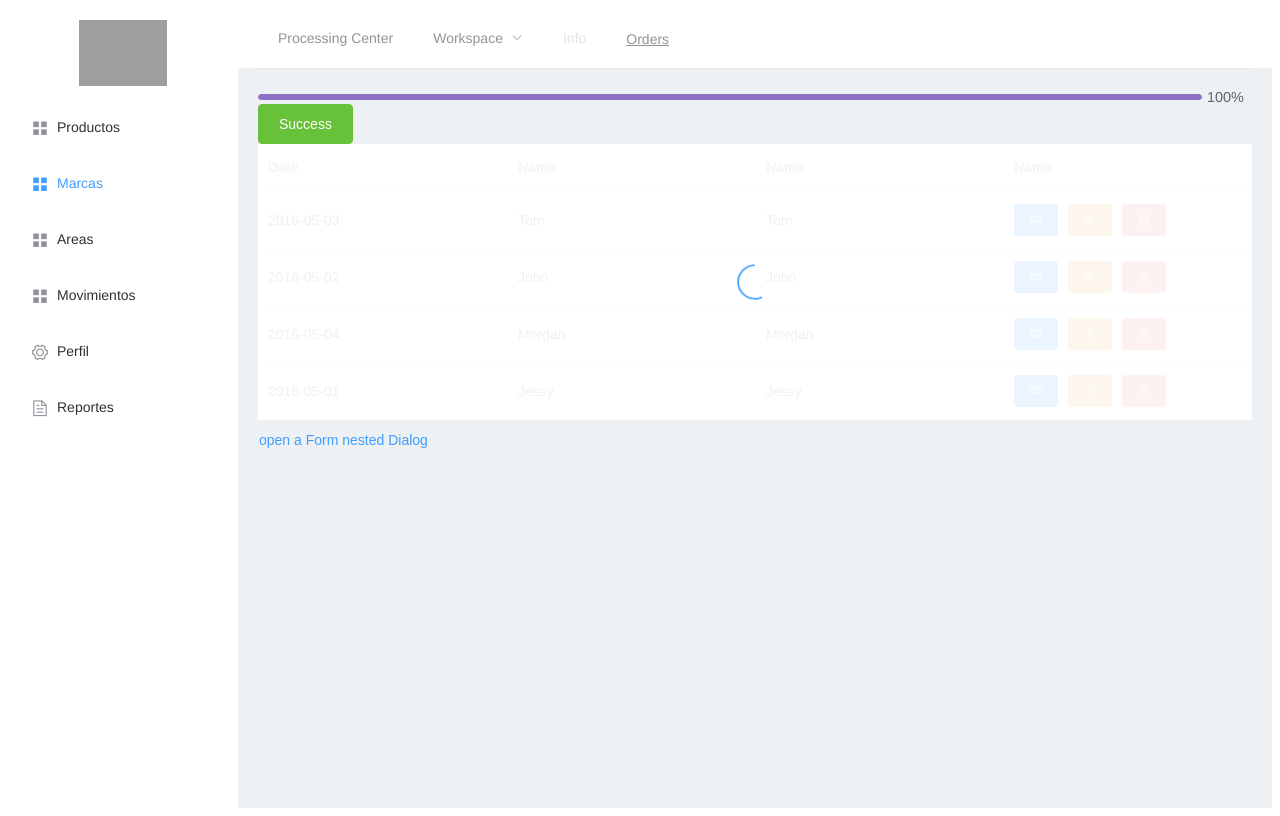
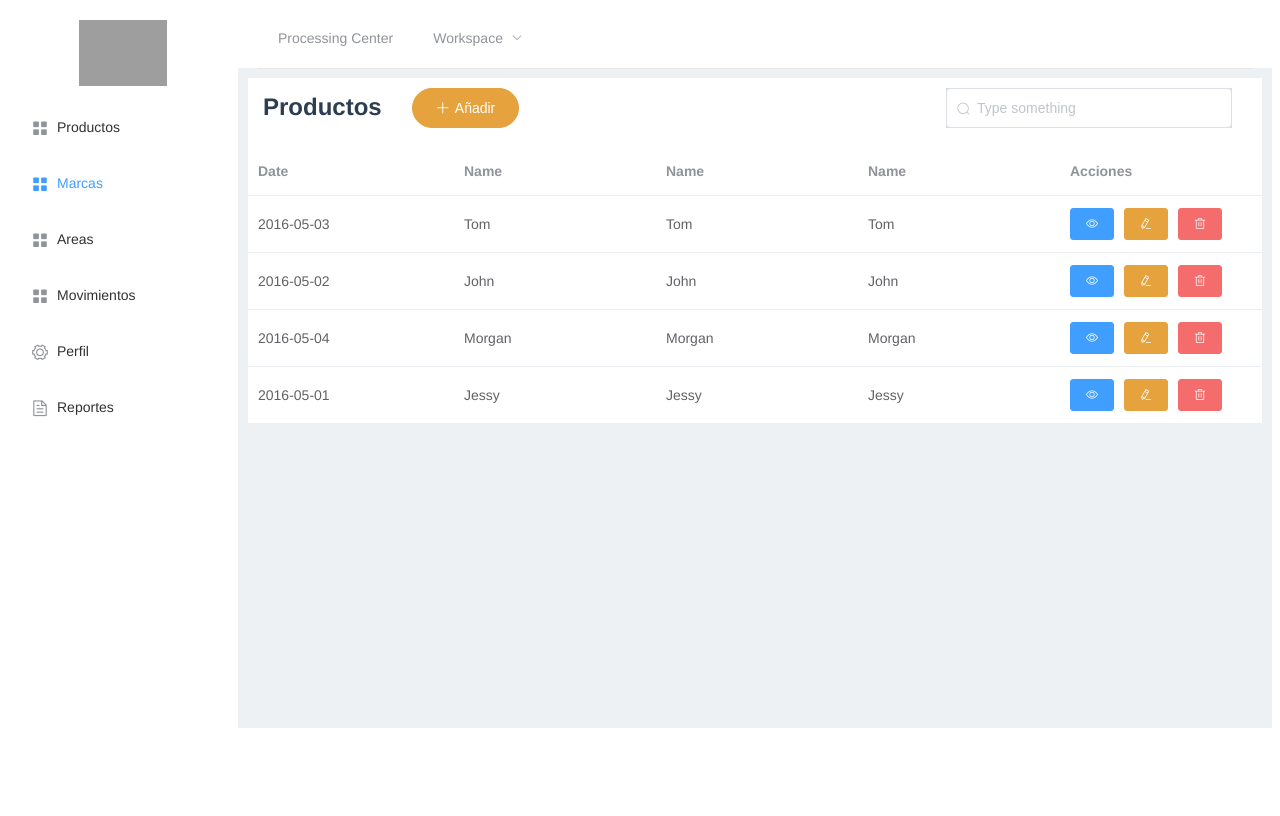
Before and after one commit to joel123vilca/inventory-frontend, a Vue app: page / in a window 1280 px wide. Built offline with nearby package versions, Linux system fonts and the light colour scheme; grey boxes are pictures that could not be loaded.

Commit message:
Organizando el layout

```diff
--- a/package.json
+++ b/package.json
@@ -9,6 +9,9 @@
     "test:unit": "vue-cli-service test:unit"
   },
   "dependencies": {
+    "@fortawesome/fontawesome-svg-core": "^1.2.12",
+    "@fortawesome/free-solid-svg-icons": "^5.6.3",
+    "@fortawesome/vue-fontawesome": "^0.1.5",
     "element-ui": "^2.4.11",
     "vue": "^2.5.21",
     "vue-router": "^3.0.1",
--- a/src/App.vue
+++ b/src/App.vue
@@ -1,18 +1,17 @@
 <template>
-  <div id='app'>
+  <div id="app">
     <el-container>
       <el-aside width="230px">
-
         <div class="logo-container">
-          <img src="http://idw.com.pe/image/logo.png" class="image" />
+          <img src="http://idw.com.pe/image/logo.png" class="image">
         </div>
 
         <el-menu
           default-active="2"
           class="el-menu-vertical-demo"
           @open="handleOpen"
-          @close="handleClose">
-
+          @close="handleClose"
+        >
           <el-menu-item index="1" active>
             <i class="el-icon-menu"></i>
             <span>Productos</span>
@@ -42,9 +41,7 @@
             <i class="el-icon-document"></i>
             <span>Reportes</span>
           </el-menu-item>
-
         </el-menu>
-
       </el-aside>
 
       <el-container>
@@ -56,90 +53,151 @@
               <el-menu-item index="2-1">item one</el-menu-item>
               <el-menu-item index="2-2">item two</el-menu-item>
               <el-menu-item index="2-3">item three</el-menu-item>
-              <el-submenu index="2-4">
-                <template slot="title">item four</template>
-                <el-menu-item index="2-4-1">item one</el-menu-item>
-                <el-menu-item index="2-4-2">item two</el-menu-item>
-                <el-menu-item index="2-4-3">item three</el-menu-item>
             </el-submenu>
-            </el-submenu>
-            <el-menu-item index="3" disabled>Info</el-menu-item>
-            <el-menu-item index="4"><a href="https://www.ele.me" target="_blank">Orders</a></el-menu-item>
           </el-menu>
         </el-header>
-    <el-main>
 
-        <el-progress :percentage="variable" color="#8e71c7"></el-progress>
-        <el-button type="success" @click="handleLoadTable()">Success</el-button>
+        <el-main class="contenedor-principal">
+          <el-container class="nombre-container">
+            <el-row type="flex" class="row-bg" justify="space-around" :gutter="20">
+              <el-col :span="4">
+                <div class="grid-content">
+                  <h2 class="texto-principal">Productos</h2>
+                </div>
+              </el-col>
+              <el-col :span="14">
+                <el-button
+                  type="warning"
+                  round
+                  icon="el-icon-plus"
+                  @click="dialogFormVisible = true"
+                >Añadir</el-button>
+              </el-col>
+              <el-col :span="8">
+                <div class="grid-content bg-purple">
+                  <el-input
+                    placeholder="Type something"
+                    prefix-icon="el-icon-search"
+                    v-model="input21"
+                  ></el-input>
+                </div>
+              </el-col>
+            </el-row>
+          </el-container>
 
           <el-table
-            v-loading="loading"
+            v-loading="false"
             :data="tableData.filter(data => !search || data.name.toLowerCase().includes(search.toLowerCase()))"
-            style="width: 100%">
-          <el-table-column
-              label="Date"
-              prop="date">
-          </el-table-column>
-          <el-table-column
-              label="Name"
-              prop="name">
-          </el-table-column>
+            style="width: 100%"
+          >
+            <el-table-column label="Date" prop="date"></el-table-column>
 
-    <el-table-column
-              label="Name"
-              prop="name">
-    </el-table-column>
-    <el-table-column
-      label="Name">
+            <el-table-column label="Name" prop="name"></el-table-column>
+
+            <el-table-column label="Name" prop="name"></el-table-column>
+
+            <el-table-column label="Name" prop="name"></el-table-column>
+
+            <el-table-column label="Acciones">
               <template slot-scope="scope">
-
-        <el-button
-          size="small"
-          type="primary"
-          @click="handleEdit(scope.$index, scope.row)">
+                <el-button size="small" type="primary" @click="handleEdit(scope.$index, scope.row)">
                   <i class="el-icon-view"></i>
                 </el-button>
 
-        <el-button
-          size="small"
-          type="warning"
-          @click="handleEdit(scope.$index, scope.row)">
+                <el-button size="small" type="warning" @click="handleEdit(scope.$index, scope.row)">
                   <i class="el-icon-edit"></i>
                 </el-button>
 
                 <el-button
                   size="small"
                   type="danger"
-          @click="handleDelete(scope.$index, scope.row)">
+                  @click="handleDelete(scope.$index, scope.row)"
+                >
                   <i class="el-icon-delete"></i>
                 </el-button>
-
               </template>
             </el-table-column>
-
           </el-table>
 
-    <el-button type="text" @click="dialogFormVisible = true">open a Form nested Dialog</el-button>
+          <el-dialog title="Nuevo producto" :visible.sync="dialogFormVisible" center top="8vh">
+            <el-form :model="form" class="formulario-creación" :label-position="labelPosition">
+              <el-container>
+                <el-row :gutter="30">
+                  <el-col :span="12">
+                    <el-form-item label="Part number" :label-width="formLabelWidth">
+                      <el-input v-model="form.name" autocomplete="off" autofocus="true"></el-input>
+                    </el-form-item>
+                  </el-col>
 
-<el-dialog title="Shipping address" :visible.sync="dialogFormVisible">
-  <el-form :model="form">
-    <el-form-item label="Promotion name" :label-width="formLabelWidth">
+                  <el-col :span="12">
+                    <el-form-item label="Código" :label-width="formLabelWidth">
                       <el-input v-model="form.name" autocomplete="off"></el-input>
                     </el-form-item>
-    <el-form-item label="Zones" :label-width="formLabelWidth">
-      <el-select v-model="form.region" placeholder="Please select a zone">
-        <el-option label="Zone No.1" value="shanghai"></el-option>
-        <el-option label="Zone No.2" value="beijing"></el-option>
+                  </el-col>
+
+                  <el-col :span="12">
+                    <el-form-item label="Nombre" :label-width="formLabelWidth">
+                      <el-input v-model="form.name" autocomplete="off"></el-input>
+                    </el-form-item>
+                  </el-col>
+
+                  <el-col :span="12">
+                    <el-form-item label="Categoría" :label-width="formLabelWidth">
+                      <el-input v-model="form.name" autocomplete="off" autofocus="true"></el-input>
+                    </el-form-item>
+                  </el-col>
+
+                  <el-col :span="12">
+                    <el-form-item label="Marca" :label-width="formLabelWidth">
+                      <el-select v-model="form.region" placeholder="please select your zone">
+                        <el-option label="Zone one" value="shanghai"></el-option>
+                        <el-option label="Zone two" value="beijing"></el-option>
                       </el-select>
                     </el-form-item>
+                  </el-col>
+
+                  <el-col :span="12">
+                    <el-form-item label="Área" :label-width="formLabelWidth">
+                      <el-select v-model="form.region" placeholder="please select your zone">
+                        <el-option label="Zone one" value="shanghai"></el-option>
+                        <el-option label="Zone two" value="beijing"></el-option>
+                      </el-select>
+                    </el-form-item>
+                  </el-col>
+
+                  <el-col :span="12">
+                    <el-form-item label="Imagen" :label-width="formLabelWidth">
+                      <el-input v-model="form.name" autocomplete="off" autofocus="true"></el-input>
+                    </el-form-item>
+                  </el-col>
+
+                  <el-col :span="12">
+                    <el-form-item label="Descripción" :label-width="formLabelWidth">
+                      <el-input v-model="form.name" autocomplete="off"></el-input>
+                    </el-form-item>
+                  </el-col>
+
+                  <el-col :span="12">
+                    <el-form-item label="Activity zone" :label-width="formLabelWidth">
+                      <el-select v-model="form.region" placeholder="please select your zone">
+                        <el-option label="Zone one" value="shanghai"></el-option>
+                        <el-option label="Zone two" value="beijing"></el-option>
+                      </el-select>
+                    </el-form-item>
+                  </el-col>
+                </el-row>
+              </el-container>
             </el-form>
+
             <span slot="footer" class="dialog-footer">
               <el-button @click="dialogFormVisible = false">Cancel</el-button>
-    <el-button type="primary" @click="dialogFormVisible = false">Confirm</el-button>
+              <el-button
+                type="primary"
+                @click="dialogFormVisible = false"
+                icon="el-icon-check"
+              >Guardar</el-button>
             </span>
           </el-dialog>
-
-
         </el-main>
       </el-container>
     </el-container>
@@ -151,40 +209,46 @@
 export default {
   data() {
     return {
-        variable:0,
-        tableData: [{
-          date: '2016-05-03',
-          name: 'Tom',
-          address: 'No. 189, Grove St, Los Angeles'
-        }, {
-          date: '2016-05-02',
-          name: 'John',
-          address: 'No. 189, Grove St, Los Angeles'
-        }, {
-          date: '2016-05-04',
-          name: 'Morgan',
-          address: 'No. 189, Grove St, Los Angeles'
-        }, {
-          date: '2016-05-01',
-          name: 'Jessy',
-          address: 'No. 189, Grove St, Los Angeles'
-        }],
-        search: '',
-        loading:'true',
+      labelPosition: "left",
+      variable: 0,
+      tableData: [
+        {
+          date: "2016-05-03",
+          name: "Tom",
+          address: "No. 189, Grove St, Los Angeles"
+        },
+        {
+          date: "2016-05-02",
+          name: "John",
+          address: "No. 189, Grove St, Los Angeles"
+        },
+        {
+          date: "2016-05-04",
+          name: "Morgan",
+          address: "No. 189, Grove St, Los Angeles"
+        },
+        {
+          date: "2016-05-01",
+          name: "Jessy",
+          address: "No. 189, Grove St, Los Angeles"
+        }
+      ],
+      search: "",
+      loading: "false",
       dialogTableVisible: false,
       dialogFormVisible: false,
       form: {
-          name: '',
-          region: '',
-          date1: '',
-          date2: '',
+        name: "",
+        region: "",
+        date1: "",
+        date2: "",
         delivery: false,
         type: [],
-          resource: '',
-          desc: ''
+        resource: "",
+        desc: ""
       },
-        formLabelWidth: '120px'
-      }
+      formLabelWidth: "120px"
+    };
   },
   methods: {
     handleEdit(index, row) {
@@ -193,30 +257,29 @@
     handleDelete(index, row) {
       console.log(index, row);
     },
-      handleLoading(){
-        while(this.variable<100){
+    handleLoading() {
+      while (this.variable < 100) {
         this.variable++;
+      }
+    },
+    handleLoadTable() {
+      this.loading = false;
+    }
+  },
+  mounted() {
+    this.handleLoading();
+  }
 };
-      },
-      handleLoadTable(){
-        this.loading=false;
-      },
-    },
-    mounted(){
-        this.handleLoading();//method1 will execute at pageload
-        // this.variable=0
-    },
-  }
 </script>
 
-<style>
+<style scoped>
 #app {
   font-family: Helvetica, Arial, sans-serif;
   -webkit-font-smoothing: antialiased;
   -moz-osx-font-smoothing: grayscale;
   color: #2c3e50;
 }
-.image{
+.image {
   width: 43%;
   display: block;
   margin: 0 auto;
@@ -228,17 +291,17 @@
 .el-aside {
   background: white;
   color: white;
-  min-height: 100vh;
+  min-height: 90vh;
 }
 .logo-container {
   padding: 12px;
-  background:white;
+  background: white;
 }
 .el-menu {
   border-right: 0 !important;
 }
 .el-main {
-  background: #EEF1F4;
+  background: #eef1f4;
 }
 .breadcrumb-container {
   margin-top: 20px;
@@ -247,4 +310,26 @@
 .button-container {
   margin-top: 20px;
 }
+.nombre-container {
+  height: 70px;
+  background: white;
+  padding: 10px;
+}
+.bg-purple {
+  background: #d3dce6;
+}
+.row-bg {
+  width: 100%;
+}
+
+.texto-principal {
+  margin: 5px;
+}
+.contenedor-principal {
+  padding: 10px;
+}
+
+.formulario-creación {
+  margin-bottom: 100px;
+}
 </style>
```
Also changed, not shown: src/main.js (+17 -1 lines), 1 other file (tests, documents, lock files or other folders). Lines whose indentation alone changed are shown as unchanged.
